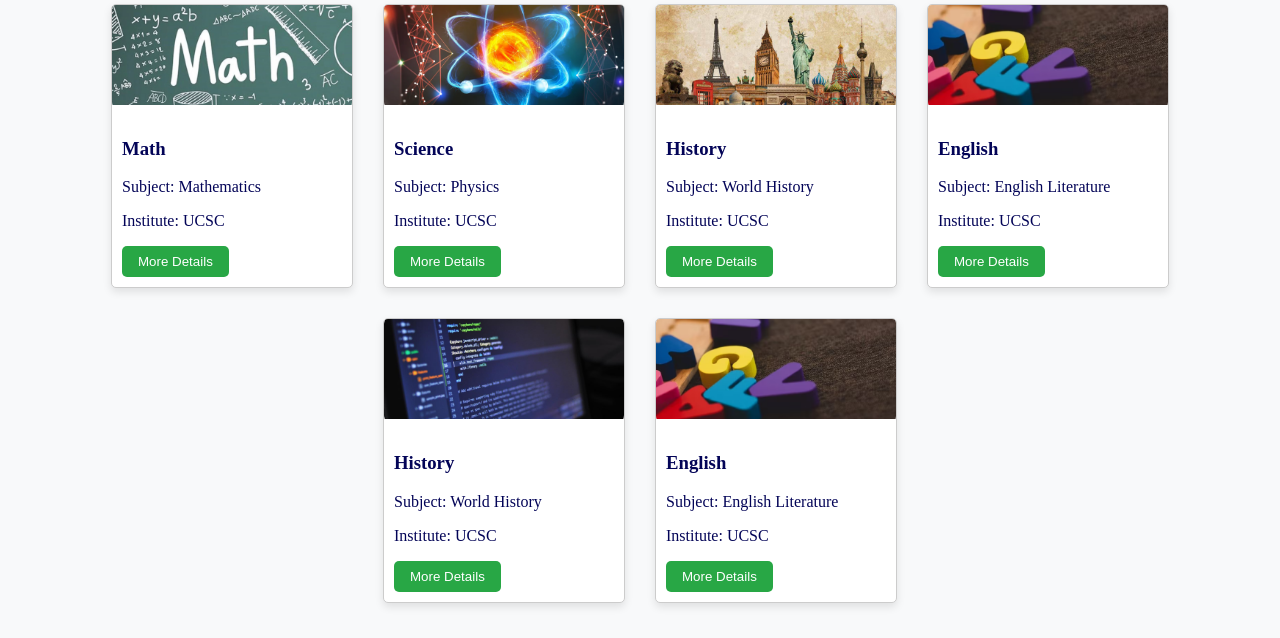
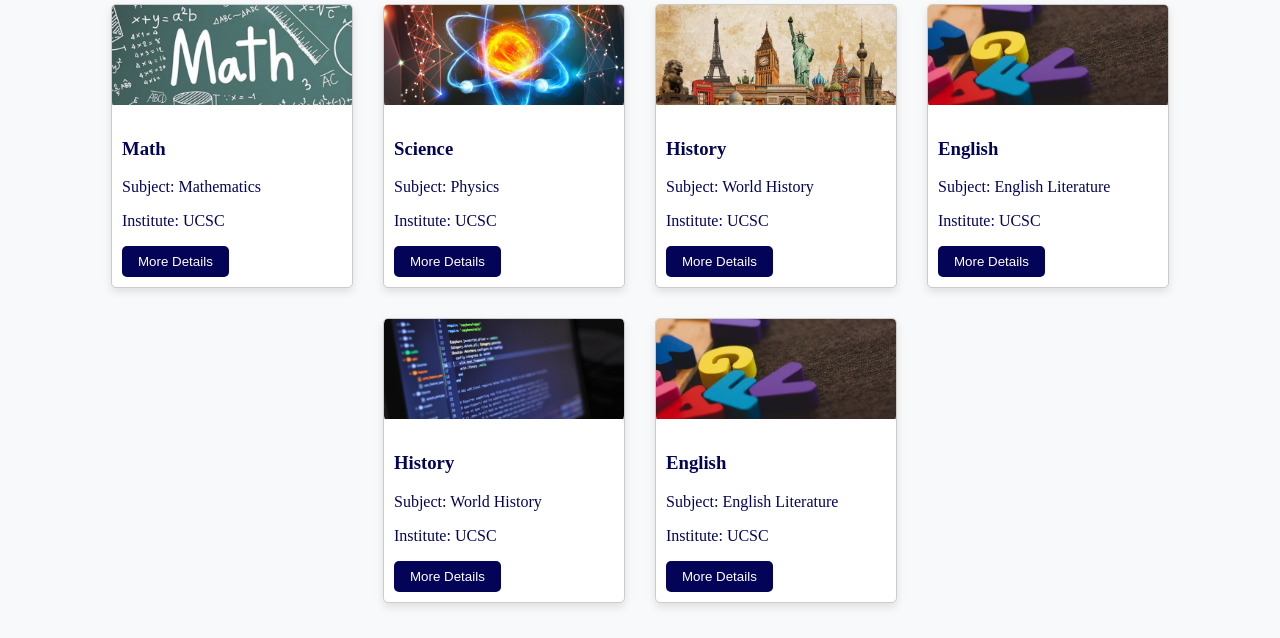
Before and after one commit to Randilachathuranga/Srilearn_UI, a PHP site: page /Myclass.PHP in a window 1280 px wide. Shown: the part 530-1168 px from the top of the page. Run offline with PHP 8.4, Linux system fonts and the light colour scheme.

Commit message:
added some styles

```diff
--- a/Teacher/Blogs/Blogs.php
+++ b/Teacher/Blogs/Blogs.php
@@ -19,6 +19,8 @@
     <!-- Blog cards will be appended here by JavaScript -->
 </div>
 
+
+
 <script src="./Blogscript.js"></script>
 </body>
 </html>
--- a/Teacher/Class/Classstyles.css
+++ b/Teacher/Class/Classstyles.css
@@ -79,7 +79,7 @@ body {
   }
 
   .card-button {
-    background-color: #28a745; /* Button color */
+    background-color: #030457; /* Button color */
     color: white;
     padding: 8px 16px;
     border: none;
@@ -89,7 +89,7 @@ body {
   }
 
   .card-button:hover {
-    background-color: #218838; /* Darker button on hover */
+    background-color: #0f12b8; /* Darker button on hover */
   }
 
   /* Media Query for Tablets */
--- a/Teacher/Myclass/Myclass.PHP
+++ b/Teacher/Myclass/Myclass.PHP
@@ -4,7 +4,7 @@
     <meta charset="UTF-8">
     <meta name="viewport" content="width=device-width, initial-scale=1.0">
     <title>Class Cards</title>
-    <link rel="stylesheet" href="styles.css"> <!-- Link your CSS file -->
+    <link rel="stylesheet" href="./Mystyles.css"> <!-- Link your CSS file -->
 </head>
 <body>
 <div class="header-container">
--- a/Teacher/Myclass/styles.css
+++ b/Teacher/Myclass/Mystyles.css
@@ -71,7 +71,7 @@ h1 {
 }
 
 .card-button {
-  background-color: #28a745; /* Button color */
+  background-color: #030457; /* Button color */
   color: white;
   padding: 8px 16px;
   border: none;
@@ -81,7 +81,7 @@ h1 {
 }
 
 .card-button:hover {
-  background-color: #218838; /* Darker button on hover */
+  background-color: #0b0ea0; /* Darker button on hover */
 }
 
 /* Media Query for Tablets */
--- a/Teacher/Myinstitute/insStyle.css
+++ b/Teacher/Myinstitute/insStyle.css
@@ -81,7 +81,7 @@ h1 {
 }
 
 .card-button {
-  background-color: #28a745;
+  background-color: #030457;
   color: white;
   padding: 8px 16px;
   border: none;
@@ -93,7 +93,7 @@ h1 {
 
 
 .card-button:hover {
-  background-color: #218838;
+  background-color: #0a0db1;
 }
 
 /* Media Query for Tablets */
```
